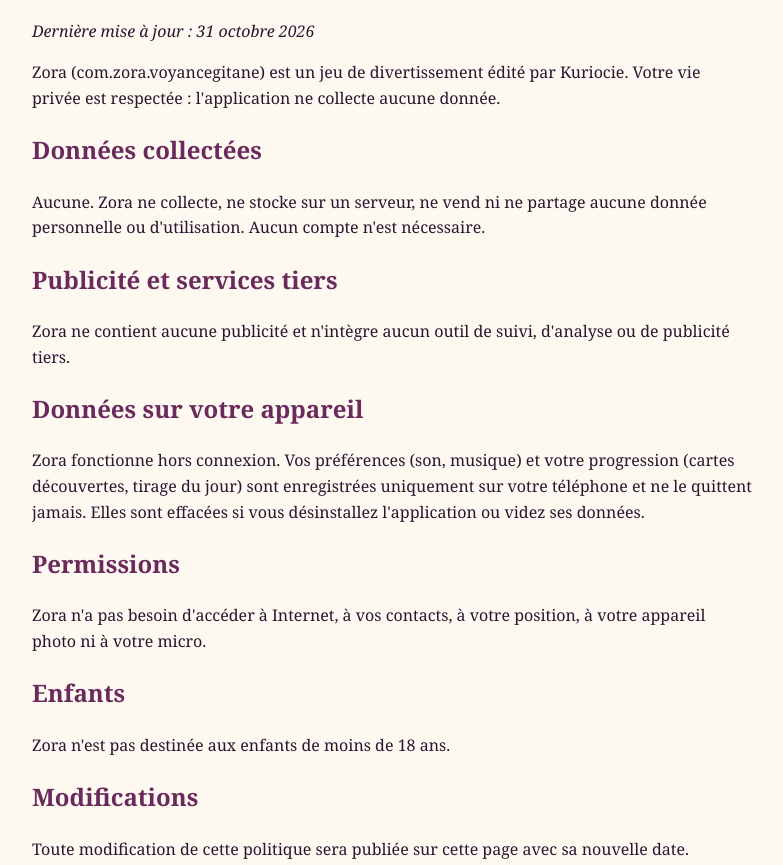
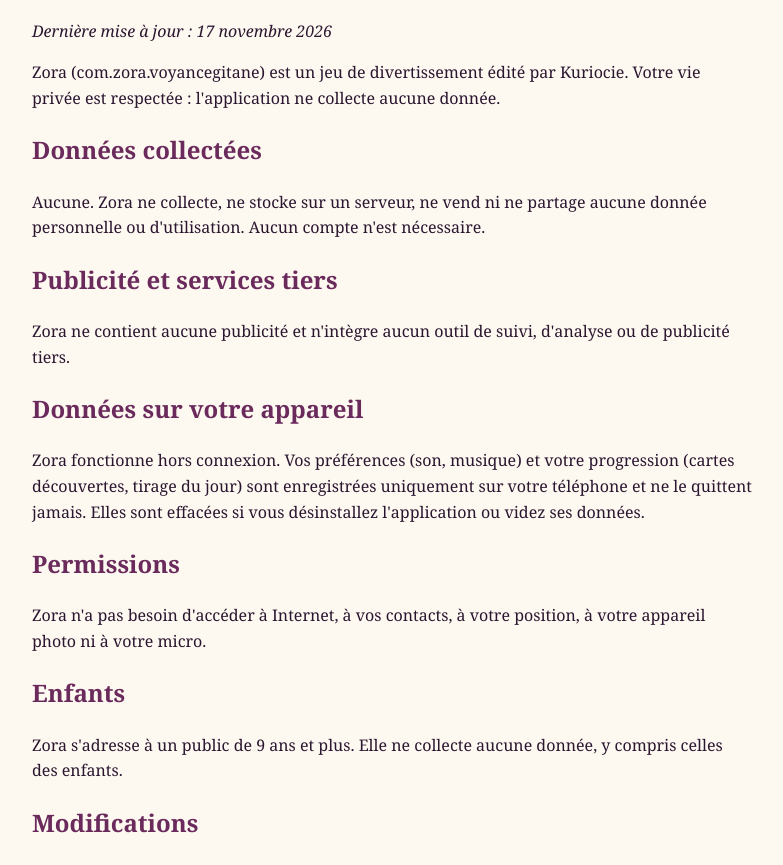
Before and after one commit to kuriocie23/kuriocie23.github.io, a plain HTML site: page confidentialite-zora.html in a window 1280 px wide. Shown: the part 86-951 px from the top of the page, without its empty margins (248-1031 px from the left). Drawn offline with Linux system fonts and the light colour scheme.

Commit message:
Zora : politique alignée sur le classement 9+

```diff
--- a/confidentialite-zora.html
+++ b/confidentialite-zora.html
@@ -4,7 +4,7 @@
 <style>body{font-family:Georgia,serif;max-width:720px;margin:2em auto;padding:0 1em;line-height:1.6;color:#2b1630;background:#fdf8f0}h1,h2{color:#6b2a5c}</style></head>
 <body>
 <h1>Politique de confidentialité – Zora</h1>
-<p><em>Dernière mise à jour : 31 octobre 2026</em></p>
+<p><em>Dernière mise à jour : 17 novembre 2026</em></p>
 <p>Zora (com.zora.voyancegitane) est un jeu de divertissement édité par Kuriocie. Votre vie privée est respectée : l'application ne collecte aucune donnée.</p>
 <h2>Données collectées</h2>
 <p>Aucune. Zora ne collecte, ne stocke sur un serveur, ne vend ni ne partage aucune donnée personnelle ou d'utilisation. Aucun compte n'est nécessaire.</p>
@@ -15,7 +15,7 @@
 <h2>Permissions</h2>
 <p>Zora n'a pas besoin d'accéder à Internet, à vos contacts, à votre position, à votre appareil photo ni à votre micro.</p>
 <h2>Enfants</h2>
-<p>Zora n'est pas destinée aux enfants de moins de 18 ans.</p>
+<p>Zora s'adresse à un public de 9 ans et plus. Elle ne collecte aucune donnée, y compris celles des enfants.</p>
 <h2>Modifications</h2>
 <p>Toute modification de cette politique sera publiée sur cette page avec sa nouvelle date.</p>
 <h2>Contact</h2>
```
